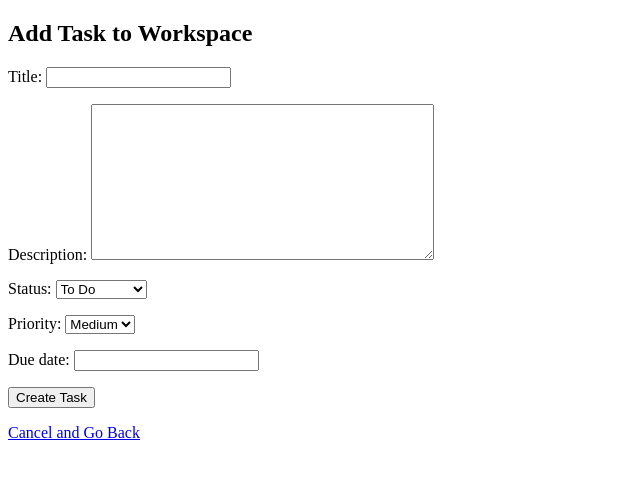
After one commit to amylambert/yapa, a Django app: page /workspaces/1/tasks/create/ in a window 1280 px wide. The commit adds this page. Shown: the top 479 px of the page, without its empty margins (0-640 px from the left). Run offline with Django 5.2, Linux system fonts and the light colour scheme; the visitor is signed in with stand-in values (Sample User, id 1).

Commit message:
Feature: create tasks, fill files of previous architecture

```diff
--- a/config/urls.py
+++ b/config/urls.py
@@ -22,6 +22,6 @@ urlpatterns = [
     path("admin/", admin.site.urls),
     path("accounts/", include("django.contrib.auth.urls")),
     path("accounts/register/", RegisterView.as_view(), name="register"),
-    # Anchor the workspaces sub-router directly to the root path
     path("", include("workspaces.urls")),
+    path("", include("tasks.urls")),
 ]
--- a/tasks/models/__init__.py
+++ b/tasks/models/__init__.py
@@ -0,0 +1,4 @@
+from .task import Task
+
+# Explicitly declare exported classes
+__all__ = ["Task"]
--- a/tasks/models/task.py
+++ b/tasks/models/task.py
@@ -0,0 +1,67 @@
+from django.db import models
+from workspaces.models import Workspace
+
+
+class Task(models.Model):
+    """Represents an actionable task or nested note within a workspace."""
+
+    STATUS_CHOICES = [
+        ("TODO", "To Do"),
+        ("IN_PROGRESS", "In Progress"),
+        ("DONE", "Done"),
+    ]
+
+    PRIORITY_CHOICES = [
+        ("LOW", "Low"),
+        ("MEDIUM", "Medium"),
+        ("HIGH", "High"),
+    ]
+
+    workspace = models.ForeignKey(
+        Workspace,
+        on_delete=models.CASCADE,
+        related_name="tasks",
+    )
+    # Self-referential key allowing tasks to contain nested sub-tasks
+    parent = models.ForeignKey(
+        "self",
+        on_delete=models.CASCADE,
+        null=True,
+        blank=True,
+        related_name="subtasks",
+    )
+
+    title = models.CharField(max_length=200)
+    description = models.TextField(blank=True, null=True)
+    status = models.CharField(
+        max_length=20,
+        choices=STATUS_CHOICES,
+        default="TODO",
+    )
+    priority = models.CharField(
+        max_length=20,
+        choices=PRIORITY_CHOICES,
+        default="MEDIUM",
+    )
+    due_date = models.DateField(blank=True, null=True)
+
+    # Time tracking metrics mapped in total minutes
+    time_estimate = models.PositiveIntegerField(
+        default=0,
+        help_text="Estimated time to complete task in minutes.",
+    )
+    time_spent = models.PositiveIntegerField(
+        default=0,
+        help_text="Actual time spent working on task in minutes.",
+    )
+
+    created_at = models.DateTimeField(auto_now_add=True)
+    updated_at = models.DateTimeField(auto_now=True)
+
+    class Meta:
+        """Metadata configuration options for the Task entity."""
+
+        ordering = ["due_date", "priority"]
+
+    def __str__(self) -> str:
+        return str(self.title)
--- a/tasks/urls.py
+++ b/tasks/urls.py
@@ -0,0 +1,10 @@
+from django.urls import path
+from .views import TaskCreateView
+
+urlpatterns = [
+    path(
+        "workspaces/<int:workspace_pk>/tasks/create/",
+        TaskCreateView.as_view(),
+        name="task-create",
+    ),
+]
--- a/tasks/views/__init__.py
+++ b/tasks/views/__init__.py
@@ -0,0 +1,3 @@
+from .task_create import TaskCreateView
+
+__all__ = ["TaskCreateView"]
--- a/tasks/views/task_create.py
+++ b/tasks/views/task_create.py
@@ -0,0 +1,31 @@
+from django.contrib.auth.mixins import LoginRequiredMixin
+from django.shortcuts import get_object_or_404
+from django.urls import reverse
+from django.views import generic
+from workspaces.models import Workspace
+from ..models import Task
+
+
+class TaskCreateView(LoginRequiredMixin, generic.CreateView):
+    """Controller handling the creation of workspace-linked tasks."""
+
+    model = Task
+    fields = ["title", "description", "status", "priority", "due_date"]
+    template_name = "tasks/task_form.html"
+
+    def form_valid(self, form):
+        """Bind the task to the parent workspace container securely."""
+        workspace = get_object_or_404(
+            Workspace,
+            pk=self.kwargs["workspace_pk"],
+            owner=self.request.user,
+        )
+        form.instance.workspace = workspace
+        return super().form_valid(form)
+
+    def get_success_url(self):
+        """Redirect back to the parent workspace dashboard view."""
+        return reverse(
+            "workspace-detail",
+            kwargs={"pk": self.kwargs["workspace_pk"]},
+        )
--- /dev/null
+++ b/templates/tasks/task_form.html
@@ -0,0 +1,16 @@
+<!DOCTYPE html>
+<html lang="en">
+<head>
+    <meta charset="UTF-8">
+    <title>YAPA - Add Task</title>
+</head>
+<body>
+    <h2>Add Task to Workspace</h2>
+    <form method="post">
+        {% csrf_token %}
+        {{ form.as_p }}
+        <button type="submit">Create Task</button>
+    </form>
+    <p><a href="javascript:history.back()">Cancel and Go Back</a></p>
+</body>
+</html>
--- a/templates/workspaces/workspace_detail.html
+++ b/templates/workspaces/workspace_detail.html
@@ -19,7 +19,7 @@
     <hr>
     <main>
         <h2>Tasks</h2>
-        <p><a href="#">+ Add Task to Workspace (Coming Soon)</a></p>
+        <p><a href="{% url 'task-create' workspace.id %}">+ Add Task to Workspace</a></p>
 
         {% if workspace.tasks.all %}
             <ul>
--- a/workspaces/models/__init__.py
+++ b/workspaces/models/__init__.py
@@ -1,7 +1,4 @@
-"""Needed to make models package work properly"""
-
-from .task import Task
 from .workspace import Workspace
 
 # Explictly declare exported classes
-__all__ = ["Workspace", "Task"]
+__all__ = ["Workspace"]
```
Also changed, not shown: tasks/apps.py (+8 -0 lines), workspaces/models/task.py (deleted, +0 -47 lines), tasks/migrations/0001_initial.py, tasks/migrations/__init__.py (added), workspaces/migrations/0002_delete_task.py (added), 1 other file.
